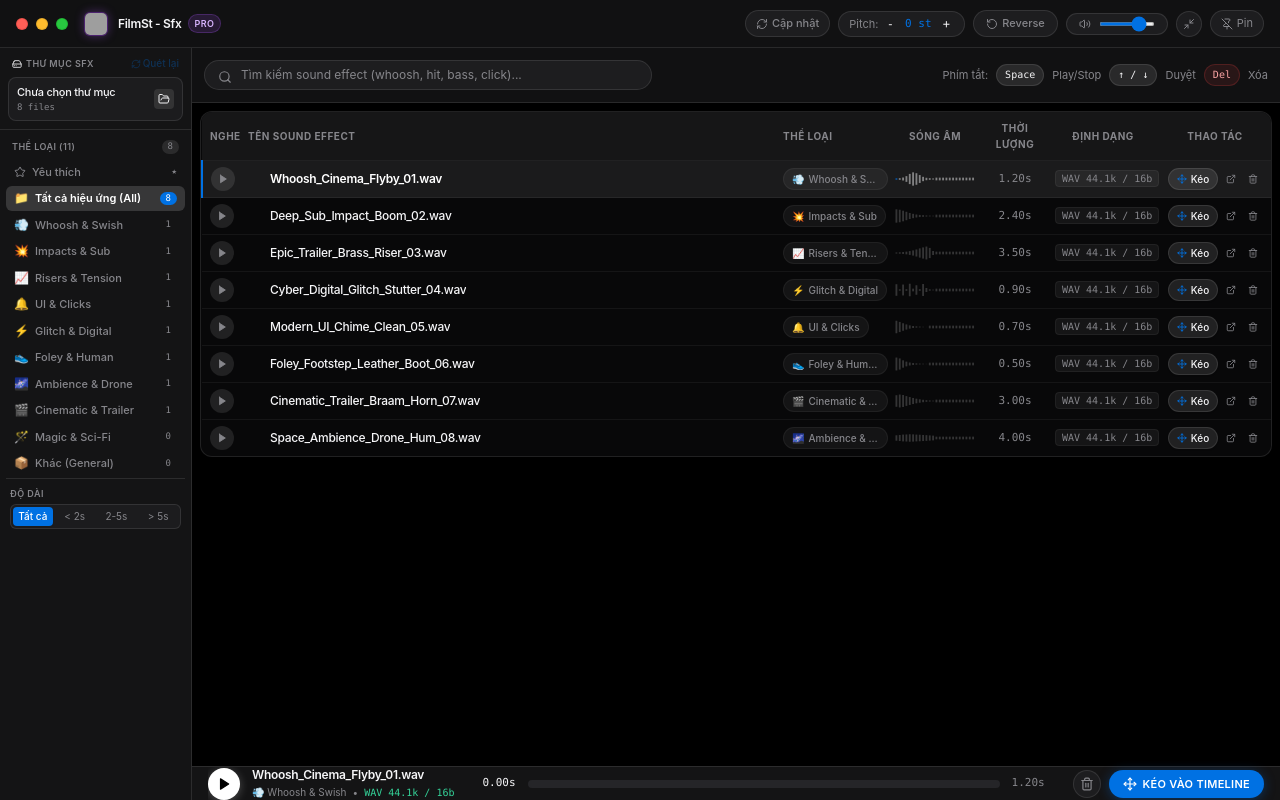
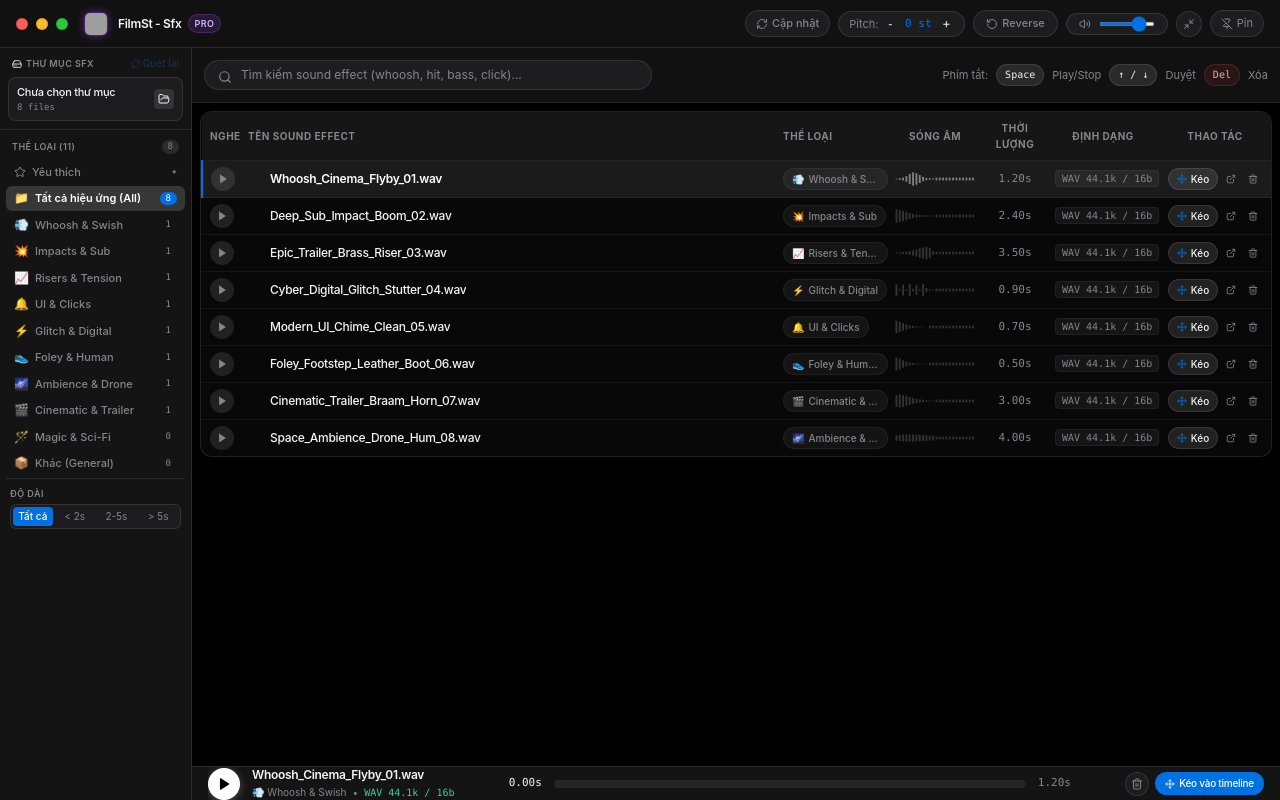
Before and after one commit to filmstnet/Cine-SFX, a React (Vite) app: page / in a window 1280 px wide. Built offline with nearby package versions, Linux system fonts and the light colour scheme; grey boxes are pictures that could not be loaded.

Commit message:
style: compact drag-to-timeline button to match minimal Apple design

```diff
--- a/src/components/CompactPlayerBar.jsx
+++ b/src/components/CompactPlayerBar.jsx
@@ -78,24 +78,24 @@ export default function CompactPlayerBar({
         </span>
       </div>
 
-      {/* Right: Big Apple Drag to Timeline Pill Button & Delete */}
-      <div className="flex items-center gap-2 shrink-0">
+      {/* Right: Drag to Timeline Pill Button & Delete */}
+      <div className="flex items-center gap-1.5 shrink-0">
         <button
           onClick={() => onRequestDeleteSound && onRequestDeleteSound(activeSound)}
-          className="p-1.5 rounded-full bg-[#1d1d1f] hover:bg-red-500/20 border border-white/10 hover:border-red-500/30 text-[#86868b] hover:text-red-400 active:scale-95 transition duration-150"
+          className="w-6 h-6 rounded-full bg-[#1d1d1f] hover:bg-red-500/20 border border-white/10 hover:border-red-500/30 text-[#86868b] hover:text-red-400 active:scale-95 transition duration-150 flex items-center justify-center"
           title="Xóa vĩnh viễn sound effect này khỏi ổ cứng"
         >
-          <Trash2 className="w-3.5 h-3.5" />
+          <Trash2 className="w-3 h-3" />
         </button>
 
         <div
           draggable="true"
           onDragStart={handleDragStart}
-          className="cursor-grab active:cursor-grabbing flex items-center gap-1.5 bg-[#0071e3] hover:bg-[#0077ed] text-white px-3.5 py-1.5 rounded-full font-medium text-xs tracking-tight shadow-[0_2px_12px_rgba(0,113,227,0.35)] active:scale-[0.97] transition duration-150 shrink-0"
+          className="cursor-grab active:cursor-grabbing flex items-center gap-1 bg-[#0071e3] hover:bg-[#0077ed] text-white px-2.5 py-1 rounded-full text-[10px] font-medium tracking-tight shadow-sm active:scale-95 transition duration-150 shrink-0"
           title="Kéo thả trực tiếp vào Timeline của DaVinci Resolve hoặc Premiere Pro"
         >
-          <Move className="w-3.5 h-3.5" />
-          <span className="font-semibold text-[11px] tracking-wide">KÉO VÀO TIMELINE</span>
+          <Move className="w-2.5 h-2.5" />
+          <span>Kéo vào timeline</span>
         </div>
       </div>
     </div>
--- a/src/components/WaveformDeck.jsx
+++ b/src/components/WaveformDeck.jsx
@@ -121,15 +121,15 @@ export default function WaveformDeck({
           </div>
         </div>
 
-        {/* Big Drag Button (Apple Pill Button) */}
+        {/* Drag to Timeline Button */}
         <div
           draggable="true"
           onDragStart={handleDragStart}
-          className="cursor-grab active:cursor-grabbing flex items-center gap-2 bg-[#0071e3] hover:bg-[#0077ed] text-white px-4 py-2 rounded-full font-medium text-xs tracking-tight shadow-[0_4px_16px_rgba(0,113,227,0.35)] active:scale-[0.97] transition duration-200 shrink-0"
+          className="cursor-grab active:cursor-grabbing flex items-center gap-1 bg-[#0071e3] hover:bg-[#0077ed] text-white px-2.5 py-1 rounded-full text-[10px] font-medium tracking-tight shadow-sm active:scale-95 transition duration-150 shrink-0"
           title="Bấm giữ và kéo thả thẳng vào Timeline của DaVinci Resolve hoặc Premiere Pro"
         >
-          <Move className="w-3.5 h-3.5" />
-          <span className="font-semibold text-[11px] tracking-wide">KÉO VÀO TIMELINE</span>
+          <Move className="w-2.5 h-2.5" />
+          <span>Kéo vào timeline</span>
         </div>
       </div>
 
```
Also changed, not shown: screenshot.png.
